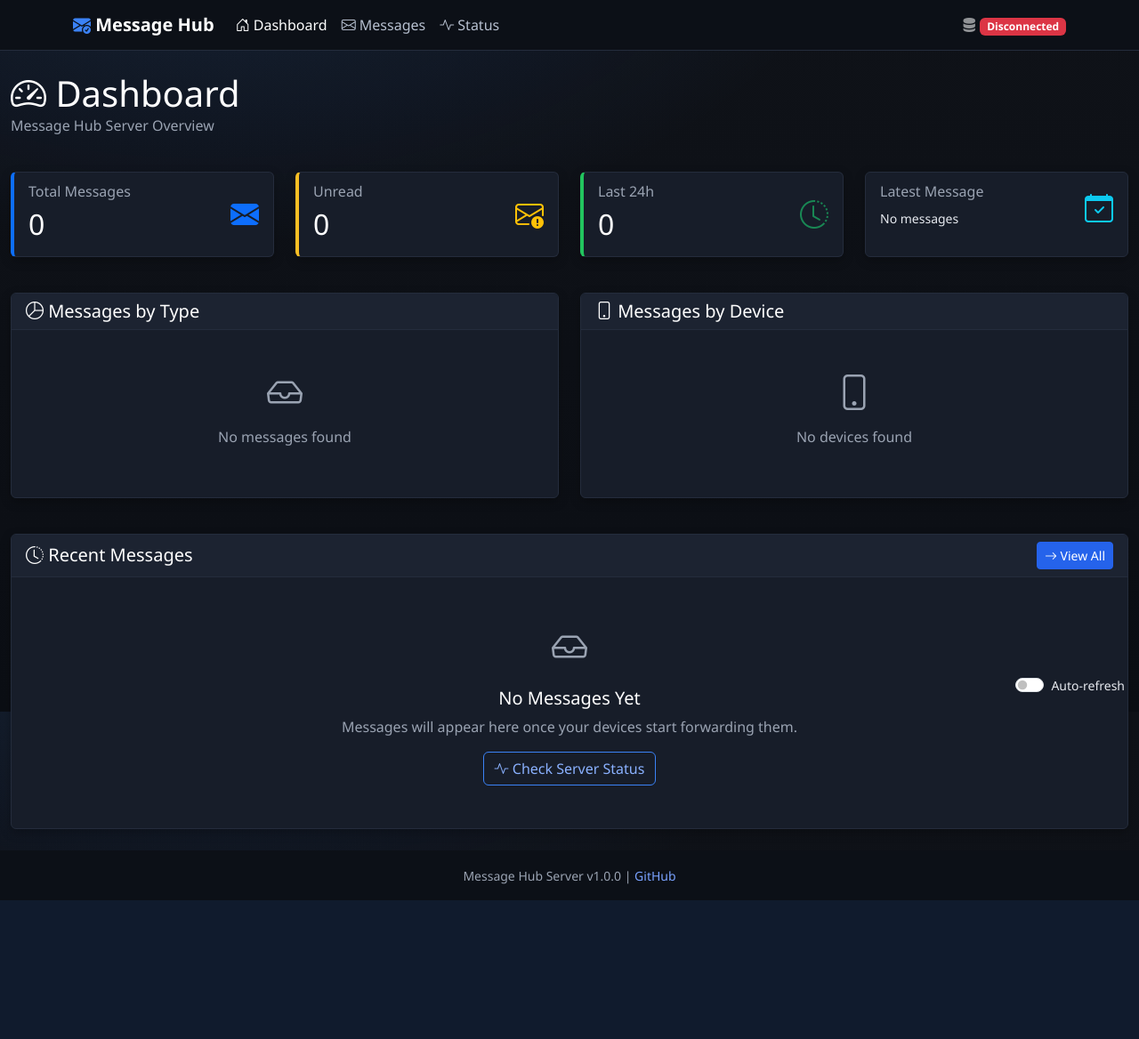
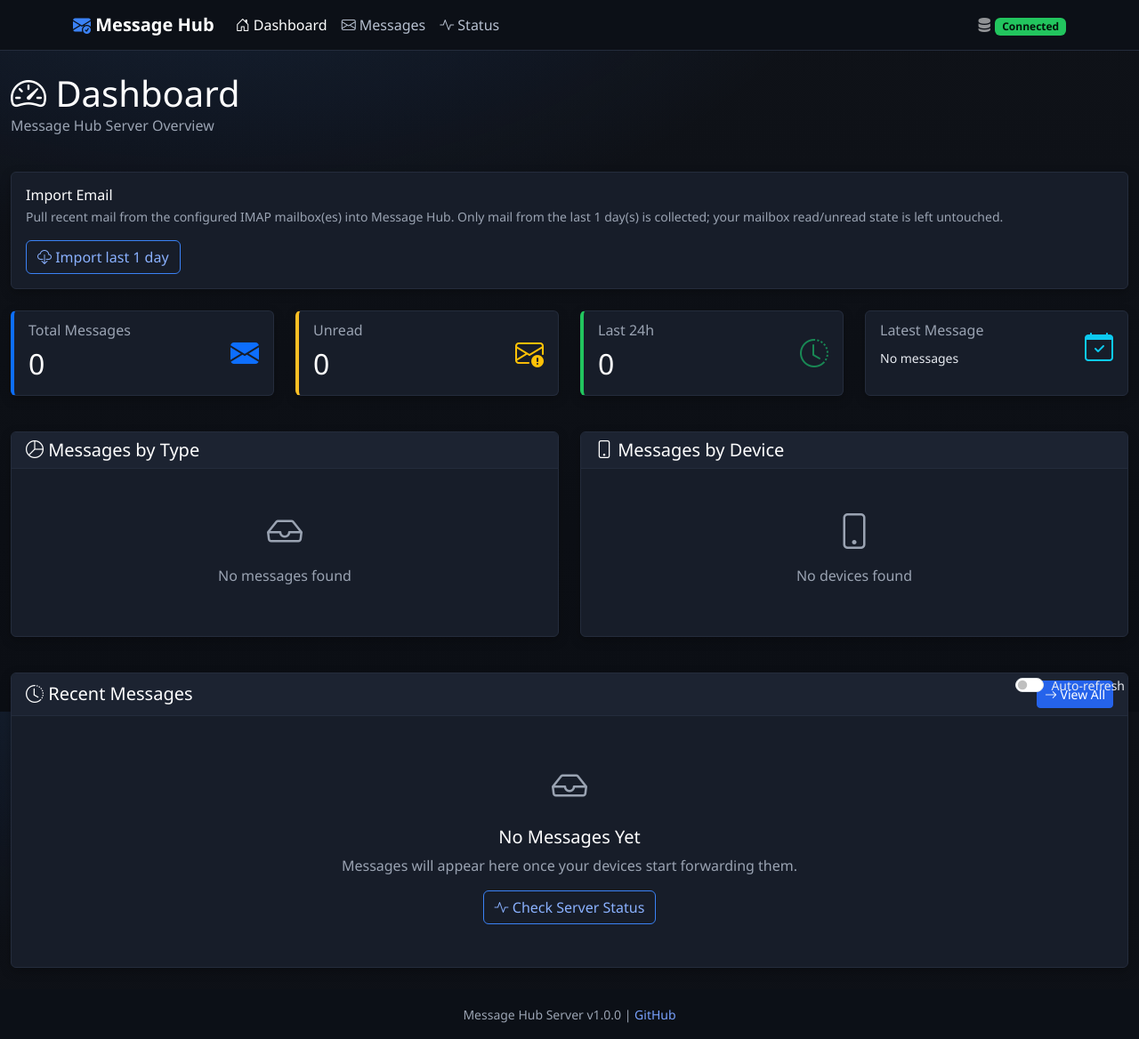
Before and after one commit to jxitc/message_hub, a Flask app: page / in a window 1280 px wide. Shown: the whole page at 89% size. Before the commit the page ends 1012 px from the top, so only its background shows below. Run offline with Flask 3, Linux system fonts and the light colour scheme; some libraries are stand-ins or nearby versions.

Commit message:
feat: same-origin web fixes, dashboard Import Email, collector since-days + API key
- web: fetch via same-origin relative URLs (fix Disconnected badge & mark-read
  on public domain); status page connection test no longer hits authed /api/v1
- dashboard: add 'Import last 1 day' button -> POST /import-email (background
  thread) + GET /import-email/status polling; gunicorn --threads 2 to avoid
  self-POST deadlock on single worker
- mail_collector: send X-API-Key header (required since /api/v1 auth added);
  new --since-days N mode pulls all mail (seen or not) in window via IMAP
  SINCE + local Date filter, without touching mailbox Seen flags
- tests: +4 cases (api key header, window filter, SINCE search)

```diff
--- a/static/js/main.js
+++ b/static/js/main.js
@@ -1,7 +1,11 @@
 // Message Hub Web Interface JavaScript
 
-// Configuration - reuse same as CLI
-const DEFAULT_SERVER_URL = "http://127.0.0.1:5001";
+// Configuration.
+// The web UI is always served same-origin (it's rendered by the server it
+// talks to), so fetch() calls use relative URLs. An empty serverUrl means
+// "this site" — never hard-code 127.0.0.1:5001 here: when the page is opened
+// via the public domain, that address points at the *visitor's* machine.
+const DEFAULT_SERVER_URL = "";
 const config = {
     serverUrl: DEFAULT_SERVER_URL
 };
@@ -35,12 +39,18 @@ function initializeApp() {
 }
 
 function loadConfig() {
-    // Load from localStorage (similar to CLI's config file)
+    // Load from localStorage (similar to CLI's config file).
+    // Only honor a relative path if one was ever stored; ignore any absolute
+    // URL (e.g. a stale "http://127.0.0.1:5001" saved by an older version)
+    // because the web UI must always talk to the server it came from.
     const savedConfig = localStorage.getItem('messageHub.config');
     if (savedConfig) {
         try {
             const configData = JSON.parse(savedConfig);
-            config.serverUrl = configData.serverUrl || DEFAULT_SERVER_URL;
+            const url = configData.serverUrl;
+            if (url && !/^[a-z][a-z0-9+.-]*:\/\//i.test(url)) {
+                config.serverUrl = url.replace(/\/+$/, '');
+            }
         } catch (e) {
             console.warn('Could not load saved config:', e);
         }
@@ -126,10 +136,13 @@ async function markMessageAsRead(messageId, buttonElement) {
     buttonElement.disabled = true;
 
     try {
-        const response = await fetch(`${config.serverUrl}/api/v1/messages/${messageId}/read`, {
-            method: 'PUT',
+        // Use the web route (same-origin POST) instead of the /api/v1 endpoint:
+        // the API requires an X-API-Key header that must not be shipped to the
+        // browser, and the web route returns JSON when we ask for it.
+        const response = await fetch(`/messages/${messageId}/read`, {
+            method: 'POST',
             headers: {
-                'Content-Type': 'application/json'
+                'Accept': 'application/json'
             }
         });
 
--- a/templates/dashboard.html
+++ b/templates/dashboard.html
@@ -9,6 +9,39 @@
             <i class="bi bi-speedometer2"></i> Dashboard
         </h1>
         <p class="text-muted">Message Hub Server Overview</p>
+    </div>
+</div>
+
+<!-- Import Email control -->
+<div class="row mb-4">
+    <div class="col-12">
+        <div class="card">
+            <div class="card-body">
+                <div class="d-flex flex-wrap align-items-center gap-3">
+                    <div class="flex-grow-1">
+                        <h6 class="card-title mb-1">
+                            <i class="bi bi-envelope-arrow-down"></i> Import Email
+                        </h6>
+                        <p class="text-muted mb-0 small">
+                            Pull recent mail from the configured IMAP mailbox(es) into Message Hub.
+                            Only mail from the last {{ import_days }} day(s) is collected; your mailbox
+                            read/unread state is left untouched.
+                        </p>
+                    </div>
+                    <button id="btn-import-email" class="btn btn-outline-primary"
+                            onclick="startEmailImport()">
+                        <i class="bi bi-cloud-download"></i> Import last {{ import_days }} day
+                    </button>
+                </div>
+                <div id="import-email-result" class="mt-3" style="display: none;">
+                    <div id="import-email-spinner" class="text-muted small">
+                        <span class="spinner-border spinner-border-sm me-1" role="status"></span>
+                        Importing... this may take a few seconds.
+                    </div>
+                    <div id="import-email-done" class="small"></div>
+                </div>
+            </div>
+        </div>
     </div>
 </div>
 
@@ -269,5 +302,78 @@ function initDashboard() {
         }
     }, 60000);
 }
+
+// ---- Email import (Dashboard) ----
+function startEmailImport() {
+    const btn = document.getElementById('btn-import-email');
+    const resultBox = document.getElementById('import-email-result');
+    const spinner = document.getElementById('import-email-spinner');
+    const done = document.getElementById('import-email-done');
+
+    btn.disabled = true;
+    resultBox.style.display = 'block';
+    spinner.style.display = '';
+    done.style.display = 'none';
+    done.className = 'small';
+    done.textContent = '';
+
+    fetch('/import-email', {
+        method: 'POST',
+        headers: {'Content-Type': 'application/json'},
+        body: JSON.stringify({since_days: {{ import_days }}})
+    })
+    .then(function(resp) {
+        return resp.json().then(function(data) { return {ok: resp.ok, data: data}; });
+    })
+    .then(function(r) {
+        if (!r.ok) {
+            spinner.style.display = 'none';
+            done.style.display = '';
+            done.className = 'small text-danger';
+            done.textContent = 'Failed to start import: ' + (r.data.error || 'unknown error');
+            btn.disabled = false;
+            return;
+        }
+        // Poll until the background collect finishes.
+        const poll = setInterval(function() {
+            fetch('/import-email/status')
+            .then(function(resp) { return resp.json(); })
+            .then(function(s) {
+                if (s.running) return;
+                clearInterval(poll);
+                spinner.style.display = 'none';
+                done.style.display = '';
+                btn.disabled = false;
+                if (s.error) {
+                    done.className = 'small text-danger';
+                    done.textContent = 'Import failed: ' + s.error;
+                } else if (s.last) {
+                    let lines = [];
+                    Object.keys(s.last).forEach(function(label) {
+                        const st = s.last[label];
+                        if (st.error) {
+                            lines.push(label + ': error (' + st.error + ')');
+                        } else {
+                            lines.push(label + ': ' + st.imported + ' imported, ' +
+                                       st.failed + ' failed, ' + st.skipped + ' skipped');
+                        }
+                    });
+                    done.className = 'small';
+                    done.textContent = 'Import finished — ' + lines.join(' · ');
+                    // Reload stats so the dashboard reflects new messages.
+                    location.reload();
+                }
+            })
+            .catch(function() { clearInterval(poll); btn.disabled = false; });
+        }, 1500);
+    })
+    .catch(function(err) {
+        spinner.style.display = 'none';
+        done.style.display = '';
+        done.className = 'small text-danger';
+        done.textContent = 'Failed to start import: ' + err;
+        btn.disabled = false;
+    });
+}
 </script>
 {% endblock %}
--- a/web/views.py
+++ b/web/views.py
@@ -5,6 +5,102 @@ from models import db, Message, Device
 from . import web
 import requests
 import json
+import os
+import threading
+import time
+
+# ---------------------------------------------------------------------------
+# Manual "Import Email" trigger (Dashboard button)
+#
+# POST   /import-email            -> start a background collect (since_days=N)
+# GET    /import-email/status     -> {running, last, error, started_at, ...}
+#
+# The endpoint returns immediately and the collect runs on a daemon thread so a
+# single gunicorn worker does not deadlock while the collector POSTs messages
+# back to this same server. State lives in-process (fine for WORKERS=1).
+# ---------------------------------------------------------------------------
+
+_import_lock = threading.Lock()
+_import_state = {
+    'running': False,
+    'started_at': None,
+    'finished_at': None,
+    'last': None,      # {label: {imported, failed, skipped}} from last run
+    'error': None,
+    'accounts': 0,     # number of configured IMAP accounts at trigger time
+    'since_days': None,
+}
+
+
+def _is_import_running():
+    with _import_lock:
+        return bool(_import_state.get('running'))
+
+
+def _set_import_running(flag):
+    with _import_lock:
+        _import_state['running'] = flag
+
+
+@web.route('/import-email', methods=['POST'])
+def import_email():
+    """Start a background mail collect. Body (JSON): {"since_days": N}."""
+    since_days = 1
+    body = request.get_json(silent=True) or {}
+    try:
+        since_days = int(body.get('since_days', 1))
+    except (TypeError, ValueError):
+        return jsonify({'error': 'since_days must be an integer'}), 400
+    if since_days < 1:
+        return jsonify({'error': 'since_days must be >= 1'}), 400
+
+    if _is_import_running():
+        return jsonify({'error': 'A mail import is already running'}), 409
+
+    # How many accounts are configured right now (best-effort).
+    try:
+        import mail_collector
+        accounts = mail_collector.load_accounts()
+    except Exception:
+        accounts = []
+    if not accounts:
+        return jsonify({'error': 'No mail accounts configured '
+                                 '(set MAIL_ACCOUNTS in the server .env)'}), 400
+
+    with _import_lock:
+        _import_state.update({
+            'running': True,
+            'started_at': time.time(),
+            'finished_at': None,
+            'last': None,
+            'error': None,
+            'accounts': len(accounts),
+            'since_days': since_days,
+        })
+
+    def _worker():
+        try:
+            result = mail_collector.run_once(since_days=since_days)
+            with _import_lock:
+                _import_state['last'] = result
+        except Exception as exc:  # pragma: no cover - defensive
+            with _import_lock:
+                _import_state['error'] = str(exc)
+        finally:
+            with _import_lock:
+                _import_state['running'] = False
+                _import_state['finished_at'] = time.time()
+
+    threading.Thread(target=_worker, daemon=True, name='mail-import').start()
+    return jsonify({'started': True, 'since_days': since_days})
+
+
+@web.route('/import-email/status')
+def import_email_status():
+    with _import_lock:
+        state = dict(_import_state)
+    return jsonify(state)
+
 
 @web.route('/')
 @web.route('/dashboard')
@@ -57,7 +153,8 @@ def dashboard():
 
         return render_template('dashboard.html',
                              stats=stats,
-                             recent_messages=recent_messages)
+                             recent_messages=recent_messages,
+                             import_days=1)
 
     except Exception as e:
         flash(f'Error loading dashboard: {str(e)}', 'error')
```
Also changed, not shown: mail_collector.py (+70 -15 lines), templates/status.html (+7 -27 lines), test_mail_collector.py (+71 -0 lines), 1 other file.
